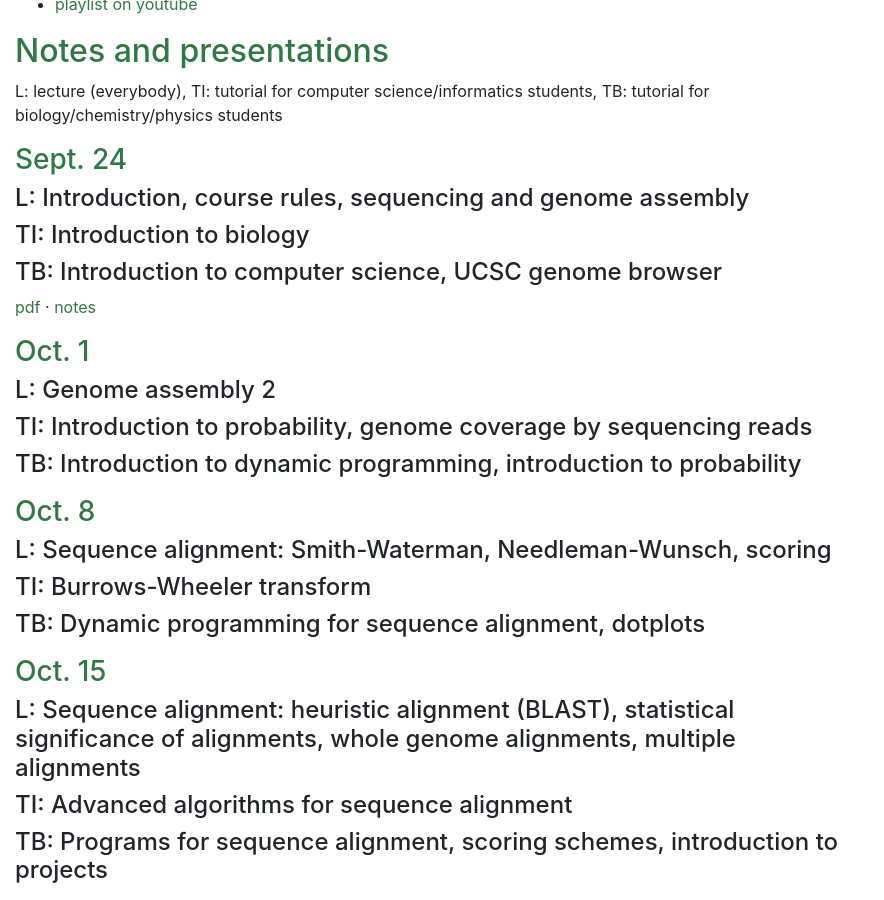
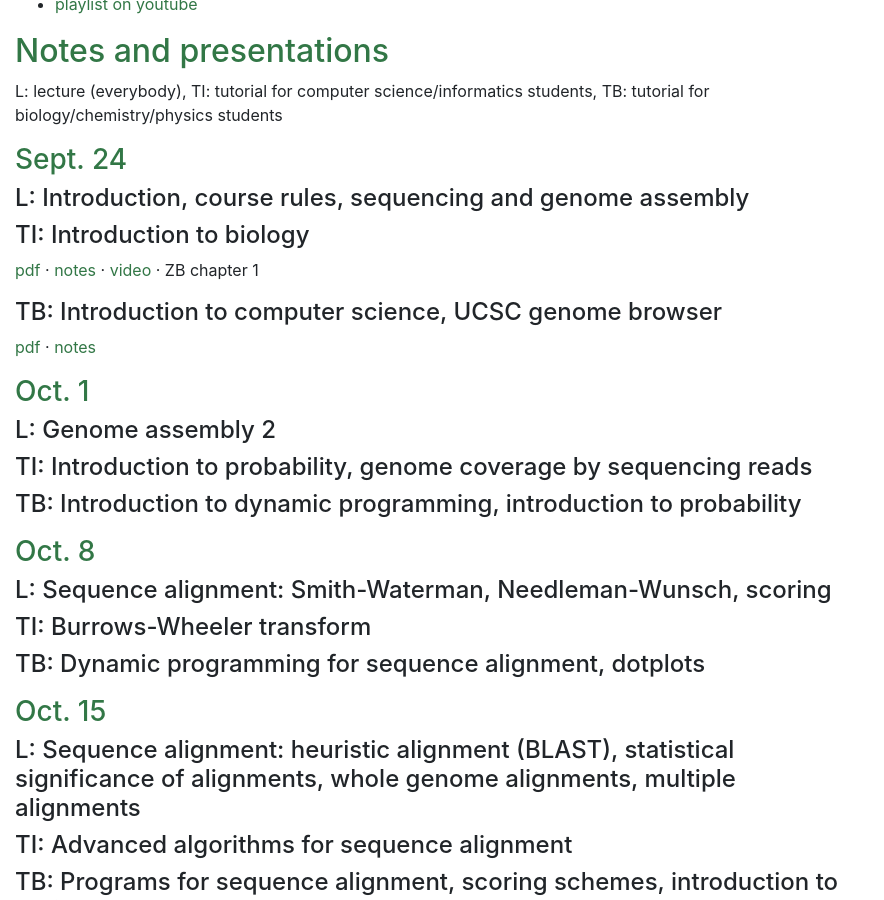
Before and after one commit to fmfi-compbio/mbi, a Jekyll site: the page built from Materials.md, in a window 1280 px wide and 900 px high, scrolled down 554 px. Shown: the whole window, without its empty margins (0-884 px from the left). Built offline with Jekyll 4.4.1, drawn with Linux system fonts in a browser that asks for light colours; nearby versions of some CDN libraries; our own code applies the rules of GitHub Pages for plain Markdown files; some of the changed lines change nothing that is shown.

Commit message:
Upload and show material for ti-introbio

```diff
--- a/Materials.md
+++ b/Materials.md
@@ -43,10 +43,10 @@ L: lecture (everybody), TI: tutorial for computer science/informatics students,
 
 #### TI: Introduction to biology
 
-{% include pdf.html file="ci-introbio" name="pdf" show=0 dot=1
-%} {% include notes.html file="ci-introbio" name="notes" show=0 dot=1
-%} {% include youtube.html id="EtPqUOHTJD4" name="video" show=0 dot=1
-%} {% if false %} ZB chapter 1 {% endif %}
+{% include pdf.html file="ci-introbio-new" name="pdf" show=1 dot=1
+%} {% include notes.html file="ci-introbio" name="notes" show=1 dot=1
+%} {% include youtube.html id="EtPqUOHTJD4" name="video" show=1 dot=1
+%} ZB chapter 1
 
 #### TB: Introduction to computer science, UCSC genome browser
 
```
Also changed, not shown: 1 other file.
